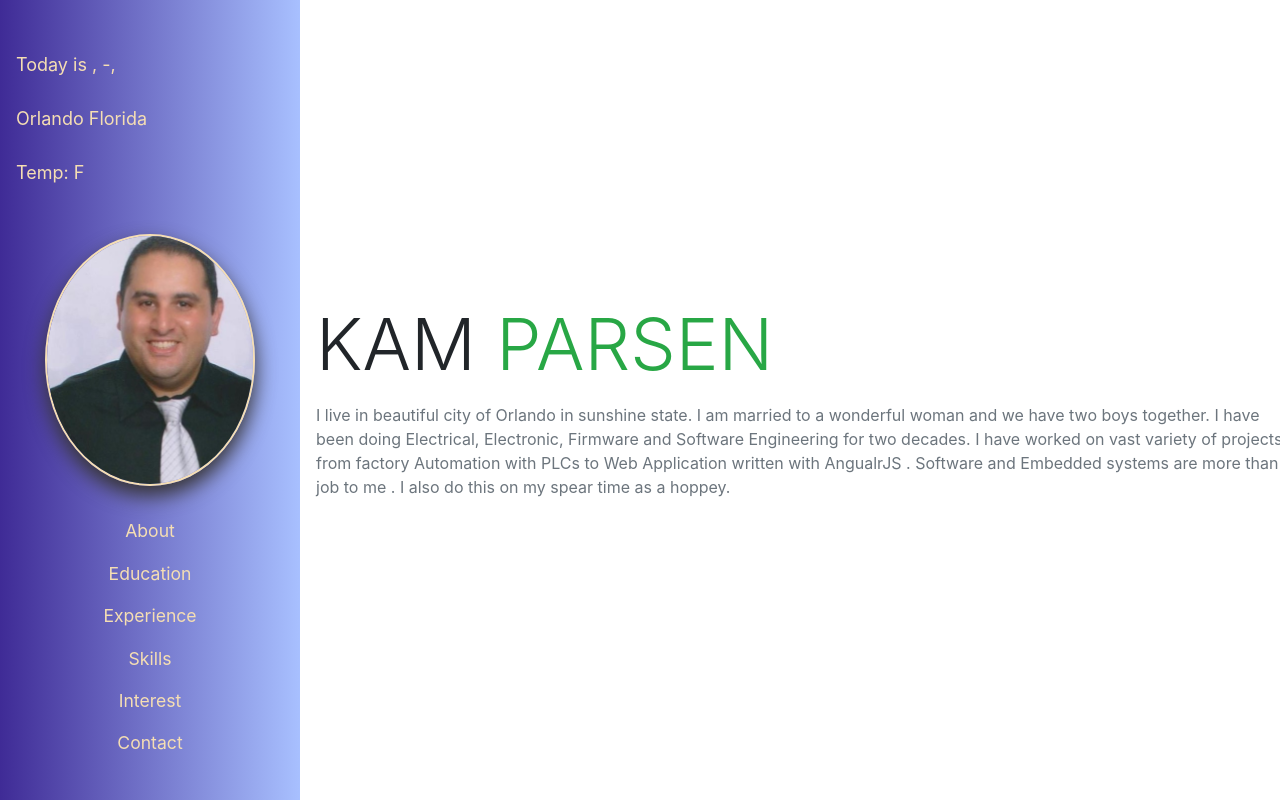
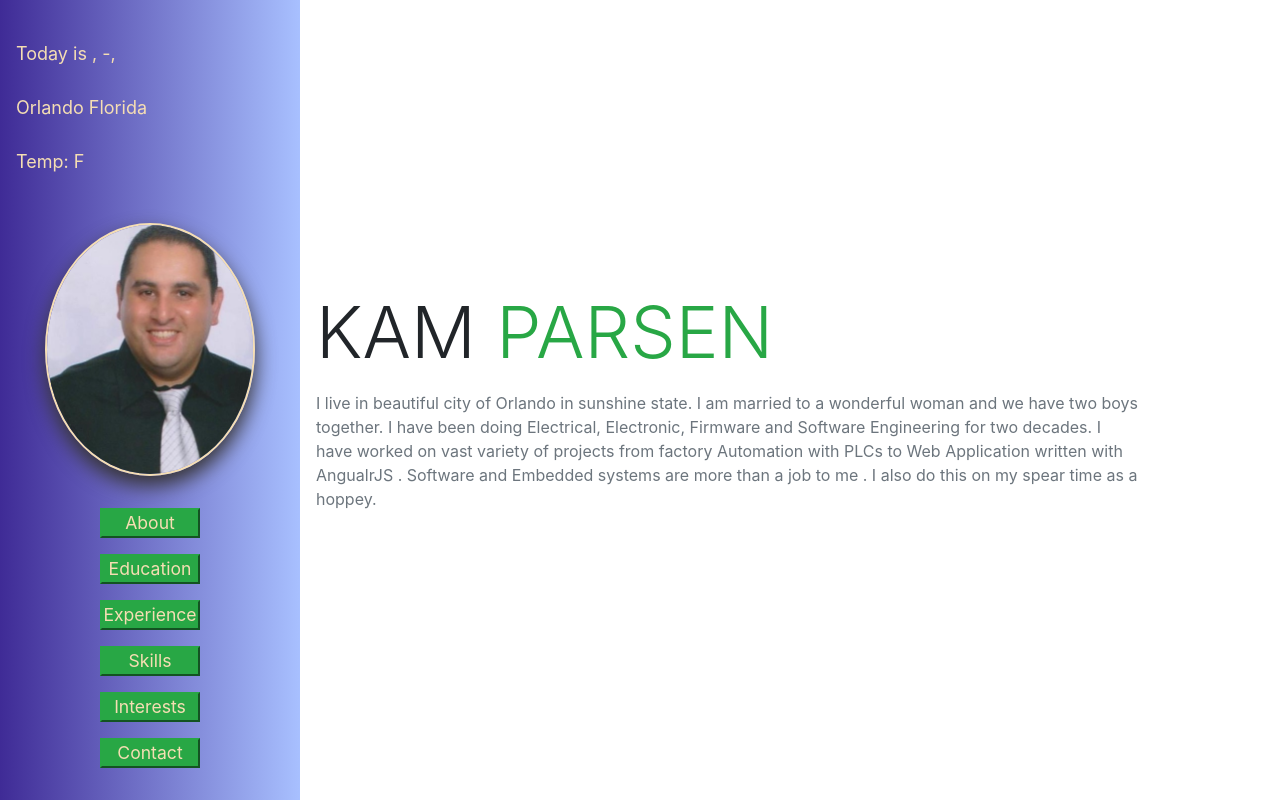
Before and after one commit to kambehba/kamparsen-site, an Angular app: page / in a window 1280 px wide. Shown: the top 800 px of the page. Built offline with nearby package versions, Linux system fonts and the light colour scheme; no server answers.

Commit message:
added ngshow and get ride of anchor tags

```diff
--- a/src/app/app.component.css
+++ b/src/app/app.component.css
@@ -52,14 +52,14 @@ aside{
     margin-top: 2rem;
 }
 
-.nav a{
+.nav button{
     font-size: 110%;
     color: wheat;
     margin-bottom: 1rem;
     transition:all 0.6s;
 }
 
-.nav a:hover{
+.nav button:hover{
     text-decoration: none;
     transform: scale(1.4);
 }
@@ -68,6 +68,11 @@ main{
     display: grid;
     grid-template-columns: 300px 1fr;
     grid-column-gap: 1rem;
+}
+
+.navBtn{
+    width: 100px;
+    height: 30px;
 }
 
 .main-area{
@@ -147,13 +152,16 @@ main{
 
 .experince{
     display: grid;
-    grid-template-columns: 100px 100px 100px 100px 300px 200px;
-    grid-template-rows: 80px 40px 40px 40px 700px 100px;
+    /* grid-template-columns: 100px 100px 100px 100px 300px 200px; */
+    grid-template-columns: minmax(60px,1fr) minmax(60px,1fr) minmax(60px,1fr) minmax(60px,1fr) minmax(60px,1fr) minmax(120px,1fr);
+    grid-template-rows: 80px 40px 40px 40px 100px 40px 700px 100px;
     grid-template-areas:
     "b4 b5 b6 b7 b8 empty1"
     "companyLogo companyLogo company company company company"
     "companyLogo companyLogo title title title title"
     "companyLogo companyLogo role role role role"
+    "empty3 empty3 empty3 empty3 empty3 empty3"
+    "empty4 empty4 prevBtn nextBtn empty5 empty5"
     "empty empty main main main main"
     "footer footer footer footer footer footer";
 
@@ -183,6 +191,9 @@ main{
 
 .companyLogo{
     grid-area: companyLogo;
+    width: 60%;
+    height: auto;
+
 
 
 }
@@ -191,7 +202,8 @@ main{
     grid-area: main;
     width: 60%;
     height: auto;
-    margin-top: 8rem;
+    margin-top: 2rem;
+    border: rgb(226, 153, 17) solid 5px;
 
  }
 
@@ -226,3 +238,23 @@ main{
     margin-top: 4rem;
 
 }
+
+.nextBtn{
+    grid-area: nextBtn;
+    width: 70px;
+    height: 30px;
+    z-index: 5;
+    margin-top: 2rem;
+    margin-left: 2rem;
+
+
+}
+
+.prevBtn{
+    grid-area: prevBtn;
+    width: 70px;
+    height: 30px;
+    z-index: 5;
+    margin-top: 2rem;
+    margin-left: 2rem;
+}
--- a/src/app/app.component.html
+++ b/src/app/app.component.html
@@ -7,19 +7,19 @@
             <span> Temp: {{currentTemp}} F</span> </p>
         <img class="myPhoto" src="../assets/kamparsen.jpg" alt="Italian Trulli">
         <nav class="nav">
-            <a href="#about">About</a>
-            <a href="#education">Education</a>
-            <a href="#experince">Experience</a>
-            <a href="#skills">Skills</a>
-            <a href="#interests">Interest</a>
-            <a href="#contact">Contact</a>
+            <button class="navBtn btn-success" (click)="loadAbout()">About</button>
+            <button class="navBtn btn-success" (click)="loadEducation()">Education</button>
+            <button class="navBtn btn-success" (click)="loadExperience()">Experience</button>
+            <button class="navBtn btn-success" (click)="loadSkills()">Skills</button>
+            <button class="navBtn btn-success" (click)="loadInterests()">Interests</button>
+            <button class="navBtn btn-success" (click)="loadContact()">Contact</button>
         </nav>
     </aside>
 
     <main>
         <section class="main-area">
 
-            <section class="about" id="about">
+            <section class="about" *ngIf="showAbout">
                 <header>
                     <h1 class="display-3 text-uppercase">Kam
                         <span class="text-success">Parsen</span>
@@ -38,7 +38,7 @@
             </section>
             <!-- about ends -->
 
-            <section class="education" id="education">
+            <section class="education" *ngIf="showEducation">
                 <header>
                     <h1 class="display-3 text-uppercase">Purdue
                         <span class="text-success">Univeristy</span>
@@ -57,12 +57,16 @@
 
 
             <!-- experince starts -->
-            <section class="experince" id="experince">
+            <section class="experince" *ngIf="showExperience">
                     <button class="b b4 btn-success" (click)="Show1999()">1999-2002</button>
                     <button class="b b5 btn-info" (click)="Show2002()">2002-2004</button>
                     <button class="b b6 btn-warning" (click)="ShowMasterDegree()">2008-2010</button>
                     <button class="b b7 btn-primary" (click)="ShowMasterDegree()">2010-2013</button>
                     <button class="b b8 btn-danger" (click)="ShowMasterDegree()">2013-2019</button>
+
+                    <button *ngIf="show1999" class="prevBtn btn-primary" (click)="prevImage()">Prev</button>
+                    <button *ngIf="show1999" class="nextBtn btn-primary" (click)="nextImage()">Next</button>
+
 
                     <img *ngIf="show1999" class="companyLogo" src={{companyLogo}}>
                     <div *ngIf="show1999" class="company">Company: <span>{{company}}</span> </div>
--- a/src/app/app.component.ts
+++ b/src/app/app.component.ts
@@ -1,5 +1,5 @@
 import { Component } from '@angular/core';
-import {SiteService} from './siteService';
+import { SiteService } from './siteService';
 
 
 @Component({
@@ -11,94 +11,167 @@ export class AppComponent {
 
   title = 'kamparsen-site';
 
-  private currentWeekDay : string;
-  private currentMonth : string;
-  private currentDay : string;
-  private currentYear : string;
-  private currentTemp : number;
-  private currentTime : string;
+  private currentWeekDay: string;
+  private currentMonth: string;
+  private currentDay: string;
+  private currentYear: string;
+  private currentTemp: number;
+  private currentTime: string;
 
-  private company : string;
-  private jobtitle : string;
-  private responsibalities : string;
+  private company: string;
+  private jobtitle: string;
+  private responsibalities: string;
 
-  private educationImage:string;
-  private camoziImages:string[] = ["../assets/i4.JPG","../assets/i5.JPG","../assets/i6.JPG","../assets/i7.JPG","../assets/i8.JPG","../assets/i9.JPG",];
-  private camozziImage :string;
+  private educationImage: string;
+  private camoziImages: string[] = ["../assets/i4.JPG", "../assets/i5.JPG", "../assets/i6.JPG", "../assets/i7.JPG", "../assets/i8.JPG", "../assets/i9.JPG",];
+  private camozziImage: string;
 
-  private show1999 :boolean;
-  private show2002 :boolean;
+  private show1999: boolean;
+  private show2002: boolean;
+
+  private showAbout: boolean;
+  private showEducation: boolean;
+  private showExperience: boolean;
+  private showSkills: boolean;
+  private showInterests: boolean;
+  private showContact: boolean;
 
   private companyLogo: string;
   private honeywellLogo: string;
 
-  private allMonth : string[] = ["Jan","Feb","March","April","May","June","July","Aug","Sep","Oct","Nov","Dec"];
+  private currentCamozziImageIndex : number
 
-  constructor(private siteService: SiteService){
+  private allMonth: string[] = ["Jan", "Feb", "March", "April", "May", "June", "July", "Aug", "Sep", "Oct", "Nov", "Dec"];
+
+  constructor(private siteService: SiteService) {
     this.siteService.GetDateTimeInfo();
 
 
   }
 
-  ngOnInit(){
-    this.siteService.timeDateModel.subscribe(timeData=>{
+  ngOnInit() {
+    this.siteService.timeDateModel.subscribe(timeData => {
       this.currentWeekDay = timeData.dayOfTheWeek;
-    this.currentMonth = this.allMonth[Number(timeData.currentDateTime.substring(5,7))];
-    this.currentDay = timeData.currentDateTime.substring(8,10);
-    this.currentYear = timeData.currentDateTime.substring(0,4);
-    this.currentTime = timeData.currentDateTime.substring(11,16);
+      this.currentMonth = this.allMonth[Number(timeData.currentDateTime.substring(5, 7))];
+      this.currentDay = timeData.currentDateTime.substring(8, 10);
+      this.currentYear = timeData.currentDateTime.substring(0, 4);
+      this.currentTime = timeData.currentDateTime.substring(11, 16);
 
       this.siteService.GetWeatherInfo();
 
       this.show1999 = false;
+      this.currentCamozziImageIndex = 0;
 
     });
 
-    this.siteService.weatherModel.subscribe(weatherData=>{
+    this.siteService.weatherModel.subscribe(weatherData => {
       this.currentTemp = Math.floor(this.ConvertKelvinToFarenhite(weatherData.main.temp));
     });
+
+    this.loadAbout();
   }
 
 
-ConvertKelvinToFarenhite(params:number) : number{
-  return (params-273.15) * 1.8 + 32;
+  ConvertKelvinToFarenhite(params: number): number {
+    return (params - 273.15) * 1.8 + 32;
   }
 
-setComozziImages()
-{
+  setComozziImages() {
 
   }
 
 
 
-ShowBachelorDegree(){ this.educationImage = "../assets/i2.JPG";}
-ShowSeniorDesign(){ this.educationImage = "../assets/i3.JPG";}
-ShowMasterDegree(){ this.educationImage = "../assets/i1.JPG";}
+  ShowBachelorDegree() { this.educationImage = "../assets/i2.JPG"; }
+  ShowSeniorDesign() { this.educationImage = "../assets/i3.JPG"; }
+  ShowMasterDegree() { this.educationImage = "../assets/i1.JPG"; }
 
 
-Show1999(){
+  Show1999() {
     this.show2002 = false;
     this.show1999 = true;
 
     this.company = "CAMOZZI , Pneumatic and Automation";
-   this.companyLogo="../assets/companyLogo.png";
+    this.companyLogo = "../assets/companyLogo.png";
     this.jobtitle = "Electrical and Automation  Engineer";
-   this.responsibalities= "Electrical Panel design , PLC programming , Robotics and Automation."
+    this.responsibalities = "Electrical Panel design , PLC programming , Robotics and Automation."
 
-   this.camozziImage = this.camoziImages[0];
+    this.camozziImage = this.camoziImages[ this.currentCamozziImageIndex ];
 
   }
 
-Show2002(){
+  Show2002() {
     this.show1999 = false;
     this.show2002 = true;
 
     this.company = "Honeywell , Pneumatic and Automation";
-  this.honeywellLogo="../assets/honeywellLogo.png";
+    this.honeywellLogo = "../assets/honeywellLogo.png";
     this.jobtitle = "Electrical and Automation  Engineer";
-  this.responsibalities= "Electrical Panel design , PLC programming , Robotics and Automation."
+    this.responsibalities = "Electrical Panel design , PLC programming , Robotics and Automation."
 
+  }
 
+  prevImage(){
+    this.currentCamozziImageIndex --;
+
+    if( this.currentCamozziImageIndex <=0)  this.currentCamozziImageIndex =5;
+
+    this.camozziImage = this.camoziImages[ this.currentCamozziImageIndex ];
+
+  }
+
+  nextImage(){
+    this.currentCamozziImageIndex ++;
+
+    if( this.currentCamozziImageIndex >= 5)  this.currentCamozziImageIndex =0;
+
+    this.camozziImage = this.camoziImages[ this.currentCamozziImageIndex ];
+
+  }
+
+  loadAbout(){
+    this.hideAllSections();
+    this.showAbout = true;
+
+  }
+
+  loadEducation(){
+    this.hideAllSections();
+    this.showEducation = true;
+
+  }
+
+  loadExperience(){
+    this.hideAllSections();
+    this.showExperience = true;
+
+  }
+
+  loadSkills(){
+    this.hideAllSections();
+    this.showSkills = true;
+
+  }
+
+  loadInterests(){
+    this.hideAllSections();
+    this.showInterests = true;
+
+  }
+
+  loadContact(){
+    this.hideAllSections();
+    this.showContact = true;
+
+  }
+
+  hideAllSections(){
+    this.showAbout = false;
+    this.showEducation = false;
+    this.showExperience = false;
+    this.showSkills = false;
+    this.showInterests = false;
+    this.showContact = false;
 
   }
 
```
Lines whose indentation alone changed are shown as unchanged.
